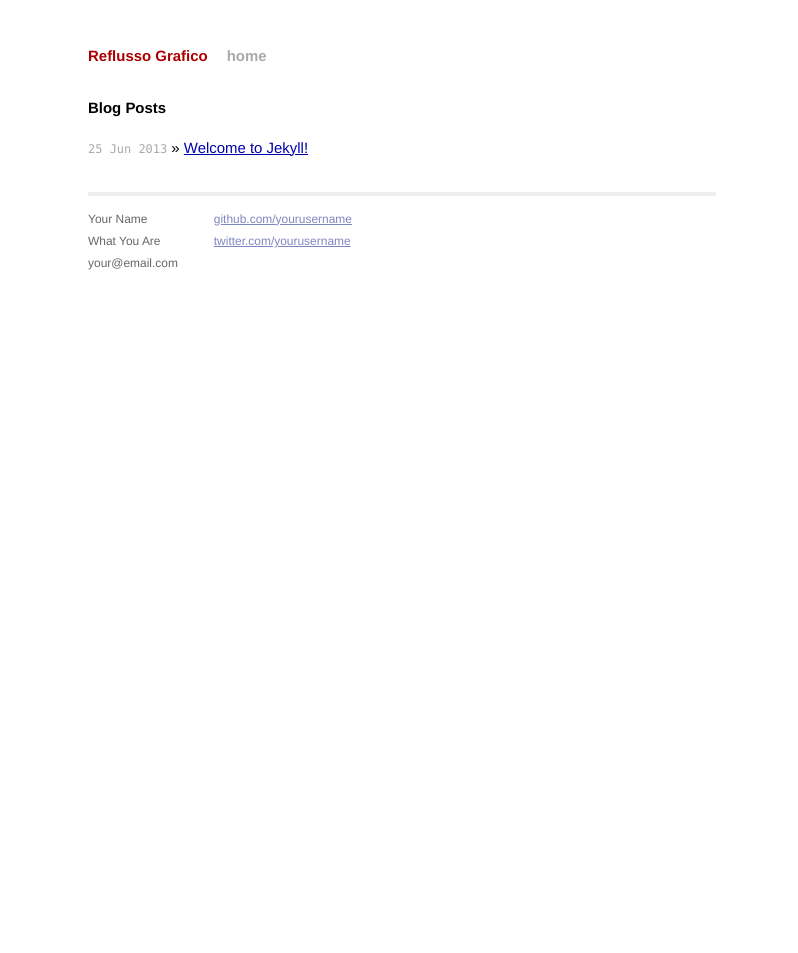
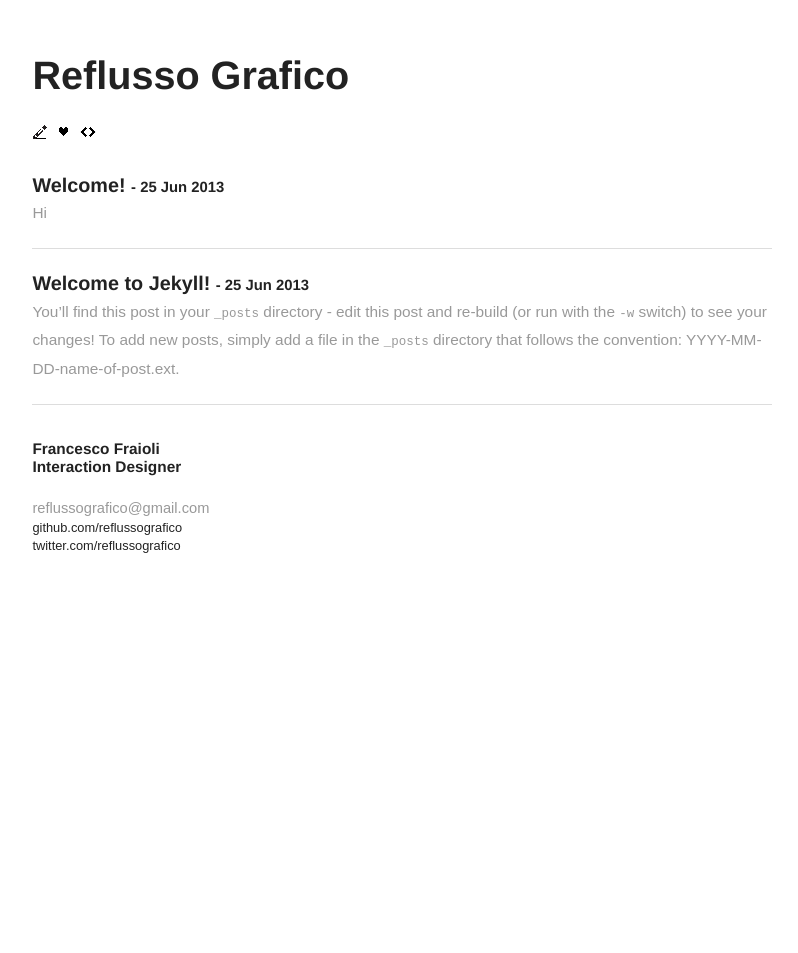
Before and after one commit to reflussografico/reflussografico.github.com, a Jekyll site: the page built from index.html, in a window 1280 px wide. Shown: the whole page, without its empty margins (238-1036 px from the left). Built offline with Jekyll 4.4.1, drawn with Linux system fonts in a browser that asks for light colours.

Commit message:
new template

```diff
--- a/_layouts/default.html
+++ b/_layouts/default.html
@@ -4,8 +4,11 @@
         <meta charset="utf-8">
         <meta http-equiv="X-UA-Compatible" content="IE=edge,chrome=1">
         <title>{{ page.title }}</title>
+        <link rel="shortcut icon" href="favicon.ico" type="image/x-icon" />
         <meta name="viewport" content="width=device-width">
 
+        <!-- Google fonts
+        <link href='http://fonts.googleapis.com/css?family=Mate' rel='stylesheet' type='text/css'>-->
         <!-- syntax highlighting CSS -->
         <link rel="stylesheet" href="/css/syntax.css">
 
@@ -19,7 +22,7 @@
           <div class="site">
             <div class="header">
               <h1 class="title"><a href="/">{{ site.name }}</a></h1>
-              <a class="extra" href="/">home</a>
+              <img src="graphic-loves-coding.png">
             </div>
 
                 {{ content }}
@@ -27,15 +30,15 @@
             <div class="footer">
               <div class="contact">
                 <p>
-                  Your Name<br />
-                  What You Are<br />
-                  your@email.com
+                  <h4>Francesco Fraioli<br />
+                  Interaction Designer</h4><br />
+                  <small>reflussografico@gmail.com</small>
                 </p>
               </div>
               <div class="contact">
                 <p>
-                  <a href="http://github.com/yourusername/">github.com/yourusername</a><br />
-                  <a href="http://twitter.com/yourusername/">twitter.com/yourusername</a><br />
+                  <small><a href="http://github.com/reflussografico/">github.com/reflussografico</a></small><br />
+                  <small><a href="http://twitter.com/reflussografico/">twitter.com/reflussografico</a></small><br />
                 </p>
               </div>
             </div>
--- a/css/main.css
+++ b/css/main.css
@@ -14,26 +14,32 @@ html, body { height: 100%; }
 
 body {
   background-color: #FFF;
-  font: 13.34px Helvetica, Arial, sans-serif;
-  font-size: small;
-  text-align: center;
+  font-family: arial, sans-serif;
+  color: #999;
+}
+h1, h2, h3, h4 {
+  font-family: Helvetica, arial, sans-serif;
+  color: #222;
 }
 
-h1, h2, h3, h4, h5, h6 {
-  font-size: 100%; }
+body { font-size:110%; }
+h1 { font-size:2.25em;  /* 16x2.25=36 */ }
+h2 { font-size:1.5em;   /* 16x1.5=24 */ }
+h3 { font-size:1.125em; /* 16x1.125=18 */ }
+h4 { font-size:0.875em; /* 16x0.875=14 */ }
+p  { font-size:0.875em;  /* 16x0.75=12 */ }
 
-h1 { margin-bottom: 1em; }
-p { margin: 1em 0; }
+a         { color: #222; text-decoration: none;}
+a:hover   { color: #BDBDBD; text-decoration: underline;}
+a:visited { color: #222; text-decoration: underline;}
 
-a         { color: #00a; }
-a:hover   { color: #000; }
-a:visited { color: #a0a; }
-
-table {
-  font-size: inherit;
-  font: 100%;
+hr {
+  border: solid #dddddd;
+  border-width: 1px 0 0;
+  clear: both;
+  margin: 1.25em 0 1.1875em;
+  height: 0;
 }
-
 /*****************************************************************************/
 /*
 /* Home
@@ -45,20 +51,26 @@ ul.posts {
 }
 
 ul.posts li {
-  line-height: 1.75em;
+  line-height: 1.50em;
 }
 
 ul.posts span {
-  color: #aaa;
-  font-family: Monaco, "Courier New", monospace;
-  font-size: 80%;
+  font-size: 0.75em;
+}
+
+.site {
+  width: 42em;
+  margin: 3em auto 2em;
+}
+.site .header img {
+  margin: 1.50em 0;
 }
 
 /*****************************************************************************/
 /*
 /* Site
 /*
-/*****************************************************************************/
+/*****************************************************************************
 
 .site {
   font-size: 115%;
--- a/index.html
+++ b/index.html
@@ -1,13 +1,15 @@
 ---
 layout: default
-title: Your New Jekyll Site
+title: Reflusso Grafico
 ---
 
 <div id="home">
-  <h1>Blog Posts</h1>
   <ul class="posts">
     {% for post in site.posts %}
-      <li><span>{{ post.date | date_to_string }}</span> &raquo; <a href="{{ post.url }}">{{ post.title }}</a></li>
+      <li><h3><a href="{{ post.url }}">{{ post.title }}</a> <span>- {{ post.date | date_to_string }}</span></h3>
+        <p>{{ post.excerpt }}</p>
+        <hr>
+      </li>
     {% endfor %}
   </ul>
 </div>
```
Also changed, not shown: _posts/2013-06-25-welcome-to-jekyll.markdown (+0 -10 lines), _posts/2013-06-25-welcome.markdown (added, +13 -0 lines), avatar.png (added), favicon.ico (added), graphic-loves-coding.png (added), typography-loves-coding.png (added).
